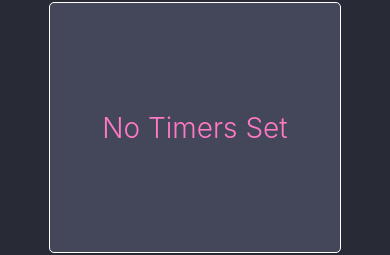
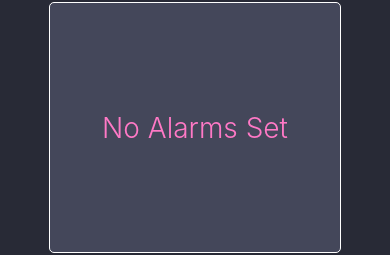
Before and after one commit to j-hertzog/Provoco, a React Native app: screen / in a window 390 px wide. Shown: the part 287-542 px from the top of the page. Built offline with nearby package versions, Linux system fonts and the light colour scheme.

Commit message:
minor change to status name and readme image

```diff
--- a/App.tsx
+++ b/App.tsx
@@ -64,7 +64,7 @@ export default class LandingPage extends Component {
                 <Text style = {styles.clockInfo}> {this.state.currentTime} </Text>
                 <Text style = {styles.dateInfo}> {this.state.currentDay} </Text>
                 <View style = {styles.mainTimer}>
-                    <Text style = {styles.timerStatus}> No Timers Set </Text>
+                    <Text style = {styles.timerStatus}> No Alarms Set </Text>
                 </View>
 
                 <View style = {styles.buttonWrapper}>
```
Also changed, not shown: img/provoco.png.
